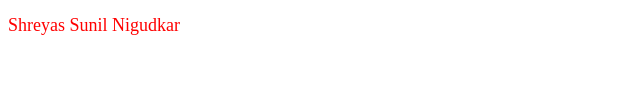
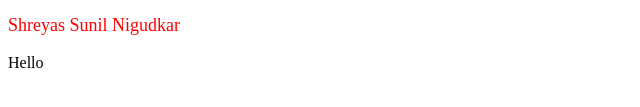
Before and after one commit to Shreyas190401/Git-practice-Demo, a plain HTML site: page index.html in a window 1280 px wide. Shown: the part 143-250 px from the top of the page, 0-640 px from the left. Drawn offline with Linux system fonts and the light colour scheme.

Commit message:
added span tag

```diff
--- a/index.html
+++ b/index.html
@@ -11,6 +11,7 @@
     <p>This is a paragraph</p>
     <button type="button">Click Me</button>
     <p>Shreyas Sunil Nigudkar</p>
+    <span>Hello</span>
     <script src="script.js"></script>
 </body>
 </html>
```
